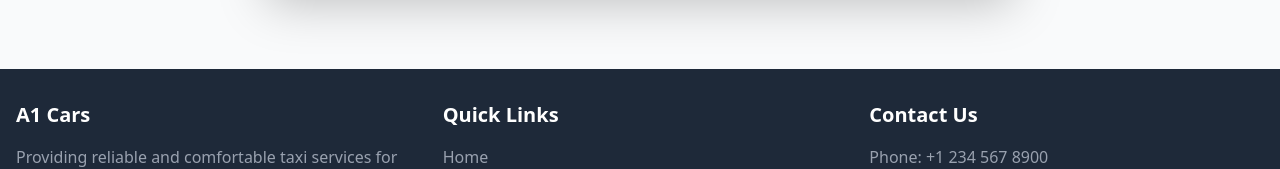
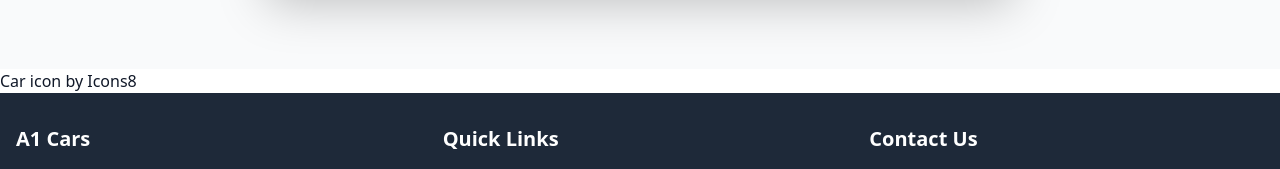
Before and after one commit to RoboMaj/a1-cars, a React (Vite) app: page / in a window 1280 px wide. Shown: the part 4889-5058 px from the top of the page. Built offline with nearby package versions, Linux system fonts and the light colour scheme.

Commit message:
feat: create main App component to integrate core UI sections and layout.

```diff
--- a/src/App.jsx
+++ b/src/App.jsx
@@ -21,6 +21,7 @@
         <BookingForm />
         {/* <div className="p-10 text-center">App Loaded</div> */}
       </main>
+      <a target="_blank" href="https://icons8.com/icon/qRo6mXkL8iFE/car">Car</a> icon by <a target="_blank" href="https://icons8.com">Icons8</a>
       <Footer />
     </div>
   );
```
